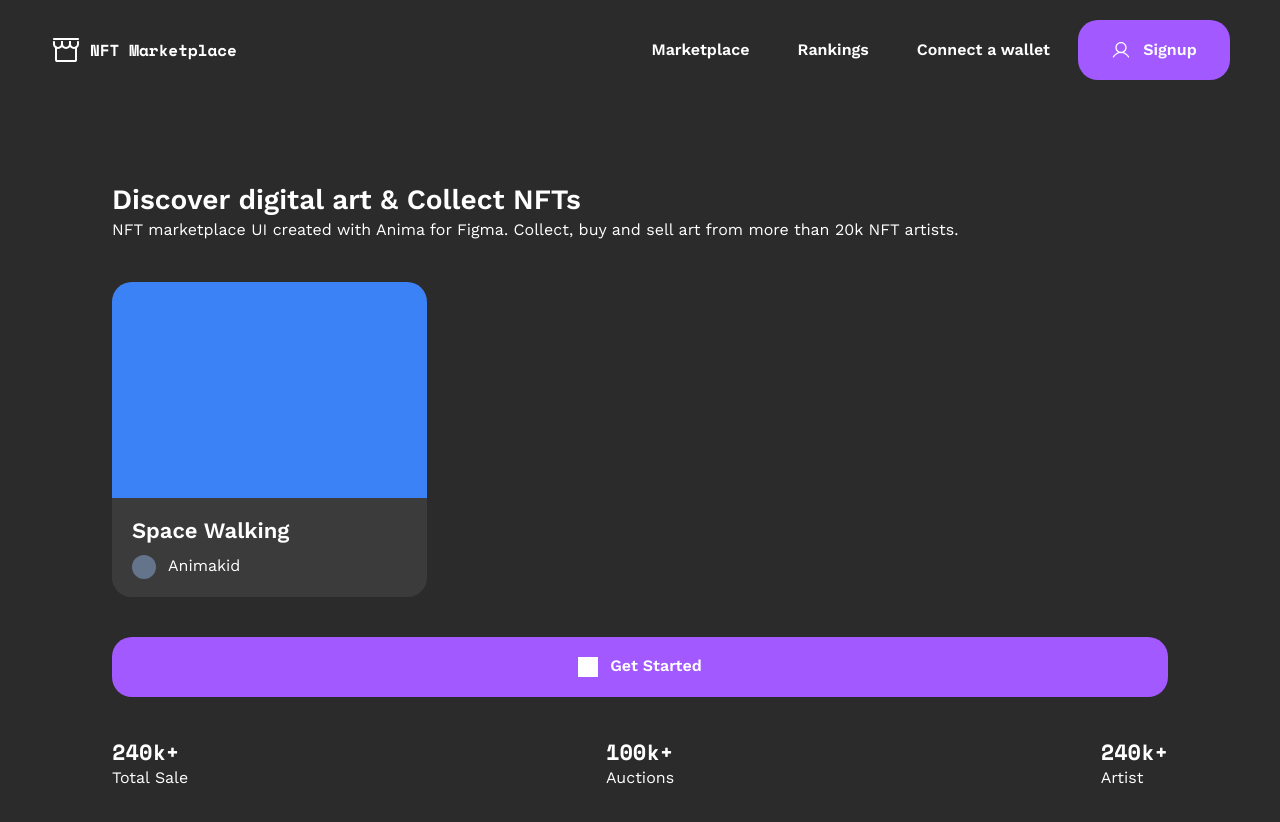
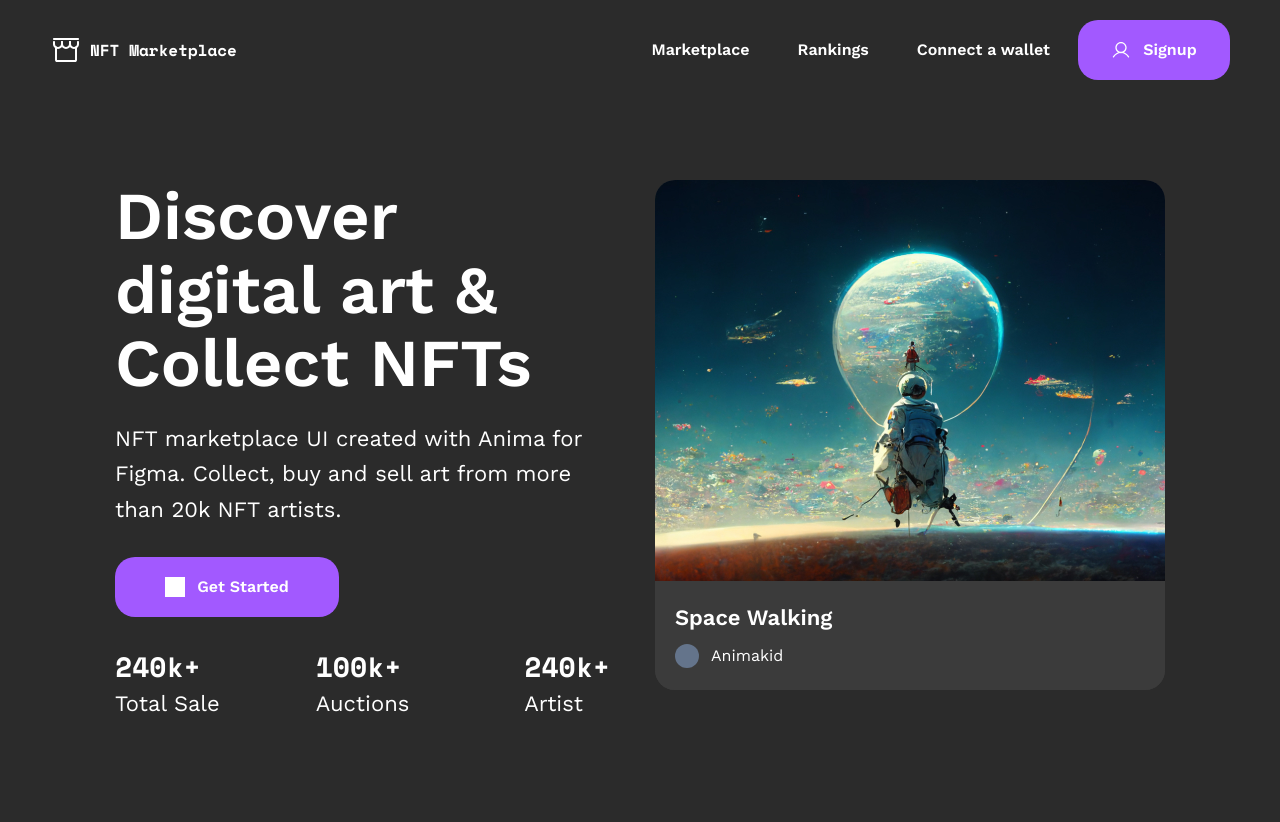
Before and after one commit to gamakusumah/nft-marketplace, a Next.js app: page / in a window 1280 px wide. Shown: the top 822 px of the page. Built offline with nearby package versions, Linux system fonts and the light colour scheme.

Commit message:
Change screens, add container component to plugin, add md text-size and responsive Hero Section

```diff
--- a/app/globals.css
+++ b/app/globals.css
@@ -10,13 +10,13 @@
 
 @layer components {
   .btn-primary-fill {
-    @apply h-[72px] font-sans font-semibold text-lg rounded-[20px] bg-cta;
+    @apply h-[72px] font-sans font-semibold text-lg rounded-[20px] bg-cta hover:bg-cta/25;
   }
   .btn-primary-outline {
     @apply h-[72px] font-sans font-semibold text-lg rounded-[20px] border-2 box-border border-cta;
   }
   .btn-secondary-fill {
-    @apply h-[60px] font-sans font-semibold rounded-[20px] bg-cta flex items-center justify-center;
+    @apply h-[60px] font-sans font-semibold rounded-[20px] bg-cta flex items-center justify-center hover:bg-cta/75;
   }
   .btn-secondary-outline {
     @apply h-[60px] font-sans font-semibold rounded-[20px] border-2 box-border border-cta;
--- a/components/Hero.tsx
+++ b/components/Hero.tsx
@@ -1,33 +1,30 @@
+import HighlightedNFT from "./HighlightedNFT";
+
 export default function Hero() {
   return (
-    <section className="px-[30px] md:px-[72px] lg:px-28 py-10 md:py-20">
+    <section className="py-10 md:py-20 md:grid md:grid-cols-2 md:grid-rows-2 md:gap-x-[30px] lg:gap-x-[60px] container">
+      <div className="justify-self-start">
         {/* Headline and Description */}
         <div>
-        <h1 className="font-sans font-semibold text-xl">
+          <h1 className="font-sans font-semibold text-xl md:text-2xl lg:text-4xl mb-[10px] md:mb-5">
             Discover digital art & Collect NFTs
           </h1>
-        <p className="font-sans">
-          NFT marketplace UI created with Anima for Figma. Collect, buy and sell
-          art from more than 20k NFT artists.
+          <p className="font-sans lg:text-md">
+            NFT marketplace UI created with Anima for Figma. Collect, buy and
+            sell art from more than 20k NFT artists.
           </p>
+        </div>
       </div>
 
       {/* Hero's Image */}
-      <div className="h-[315px] w-[315px] bg-sec rounded-[20px] my-10 overflow-hidden">
-        <div className="h-[216px] w-full bg-blue-500"></div>
-        <div className="h-[99px] px-5 flex justify-center flex-col bg-sec">
-          <h5 className="font-sans text-lg font-semibold pb-2">
-            Space Walking
-          </h5>
-          <div className="flex items-center">
-            <div className="h-6 w-6 bg-slate-500 rounded-full mr-3"></div>
-            Animakid
-          </div>
-        </div>
+      <div className="justify-self-end md:row-span-2">
+        <HighlightedNFT />
       </div>
 
+      {/* CTA and Info */}
+      <div>
         {/* CTA Button */}
-      <button className="btn-secondary-fill w-full my-10">
+        <button className="btn-secondary-fill w-full md:w-[224px] my-10 md:my-5 lg:my-[30px]">
           <div className="h-5 w-5 bg-white mr-3"></div>
           Get Started
         </button>
@@ -35,19 +32,18 @@ export default function Hero() {
         {/* Addition Info */}
         <div className="w-full grid grid-cols-3">
           <div>
-          <h5 className="font-mono font-bold text-lg">240k+</h5>
-          Total Sale
+            <h5 className="font-mono font-bold text-lg lg:text-xl">240k+</h5>
+            <span className="lg:text-md lg:text-[24px]">Total Sale</span>
           </div>
-        <div className="flex justify-center">
+          <div className="justify-self-center">
             <div>
-            <h5 className="font-mono font-bold text-lg">100k+</h5>
-            Auctions
+              <h5 className="font-mono font-bold text-lg lg:text-xl">100k+</h5>
+              <span className="lg:text-md lg:text-[24px]">Auctions</span>
             </div>
           </div>
-        <div className="flex justify-end">
-          <div>
-            <h5 className="font-mono font-bold text-lg">240k+</h5>
-            <span>Artist</span>
+          <div className="justify-self-end">
+            <h5 className="font-mono font-bold text-lg lg:text-xl">240k+</h5>
+            <span className="lg:text-md lg:text-[24px]">Artist</span>
           </div>
         </div>
       </div>
--- /dev/null
+++ b/components/HighlightedNFT.tsx
@@ -0,0 +1,25 @@
+import Image from "next/image";
+import HighlightedImg from "@/public/images/Highlight.jpg";
+
+export default function HighlightedNFT() {
+  return (
+    <div className="h-[315px] md:h-[330px] lg:h-[510px] w-[315px] md:w-[330px] lg:w-[510px] bg-sec rounded-[20px] my-10 md:my-0 overflow-hidden">
+      <div className="h-[206px] md:h-[221px] lg:h-[401px] w-full bg-blue-500">
+        <Image
+          src={HighlightedImg}
+          alt="Highlighted NFT"
+          className="object-cover h-[100%] w-[100%]"
+        />
+      </div>
+      <div className="h-[109px] px-5 flex justify-center flex-col bg-sec  w-full">
+        <h5 className="font-sans text-lg font-semibold mb-[10px]">
+          Space Walking
+        </h5>
+        <div className="flex items-center">
+          <div className="h-6 w-6 bg-slate-500 rounded-full mr-3"></div>
+          Animakid
+        </div>
+      </div>
+    </div>
+  );
+}
--- a/components/Navbar.tsx
+++ b/components/Navbar.tsx
@@ -28,26 +28,20 @@ export default function Navbar() {
 
       {/* Menu List */}
       <ul className="lg:flex items-center justify-between space-x-2 hidden">
-        <li className="px-5 py-3">
         <Link href="/marketplace" className="font-sans font-semibold">
-            Marketplace
+          <li className="px-5 py-3 hover:bg-sec">Marketplace</li>
         </Link>
-        </li>
-        <li className="px-5 py-3">
         <Link href="/rankings" className="font-sans font-semibold">
-            Rankings
+          <li className="px-5 py-3 hover:bg-sec">Rankings</li>
         </Link>
-        </li>
-        <li className="px-5 py-3">
         <Link href="/wallet" className="font-sans font-semibold">
-            Connect a wallet
+          <li className="px-5 py-3 hover:bg-sec">Connect a wallet</li>
         </Link>
-        </li>
-        <li className="btn-secondary-fill w-[152px] flex items-center justify-center">
         <Link
           href="/signup"
           className="font-sans font-semibold flex items-center justify-center"
         >
+          <li className="btn-secondary-fill w-[152px] flex items-center justify-center">
             <Image
               src={User}
               width={20}
@@ -56,8 +50,8 @@ export default function Navbar() {
               alt="User"
             />
             Signup
+          </li>
         </Link>
-        </li>
       </ul>
     </nav>
   );
--- a/tailwind.config.js
+++ b/tailwind.config.js
@@ -12,8 +12,16 @@ module.exports = {
       "2xl": ["38px", "120%"],
       xl: ["28px", "140%"],
       lg: ["22px", "140%"],
+      md: ["22px", "160%"],
       base: ["16px", "140%"],
       sm: ["12px", "110%"],
+    },
+    screens: {
+      md: "834px",
+      // => @media (min-width: 834px) { ... }
+
+      lg: "1280px",
+      // => @media (min-width: 1280px) { ... }
     },
     extend: {
       fontFamily: {
@@ -30,5 +38,29 @@ module.exports = {
       },
     },
   },
-  plugins: [],
+  corePlugins: {
+    container: false,
+  },
+  plugins: [
+    function ({ addComponents }) {
+      addComponents({
+        ".container": {
+          minWidth: "315px",
+          maxWidth: "315px",
+          marginLeft: "auto",
+          marginRight: "auto",
+          "@screen md": {
+            maxWidth: "690px",
+            marginLeft: "auto",
+            marginRight: "auto",
+          },
+          "@screen lg": {
+            maxWidth: "1050px",
+            marginLeft: "auto",
+            marginRight: "auto",
+          },
+        },
+      });
+    },
+  ],
 };
```
Also changed, not shown: public/images/Highlight.jpg (added). Lines whose indentation alone changed are shown as unchanged.
